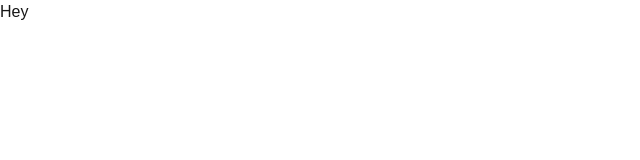
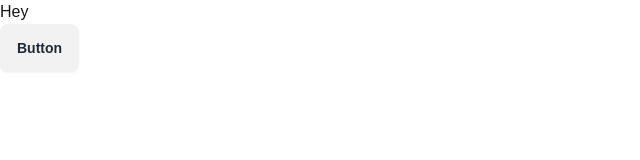
Before and after one commit to mstsurnalyakter/agri_market, a Next.js app: page / in a window 1280 px wide. Shown: the top 160 px of the page, without its empty margins (0-640 px from the left). Built offline with nearby package versions, Linux system fonts and the light colour scheme.

Commit message:
google front setup

```diff
--- a/src/app/globals.css
+++ b/src/app/globals.css
@@ -1,4 +1,5 @@
 @import url('https://fonts.googleapis.com/css2?family=Poppins:ital,wght@0,100;0,200;0,300;0,400;0,500;0,600;0,700;0,800;0,900;1,100;1,200;1,300;1,400;1,500;1,600;1,700;1,800;1,900&display=swap');
+
 @tailwind base;
 @tailwind components;
 @tailwind utilities;
--- a/src/app/page.tsx
+++ b/src/app/page.tsx
@@ -3,7 +3,7 @@ export default function Home() {
   return (
     <main>
       <h1>Hey</h1>
-
+      <button className="btn">Button</button>
     </main>
   );
 }
```
